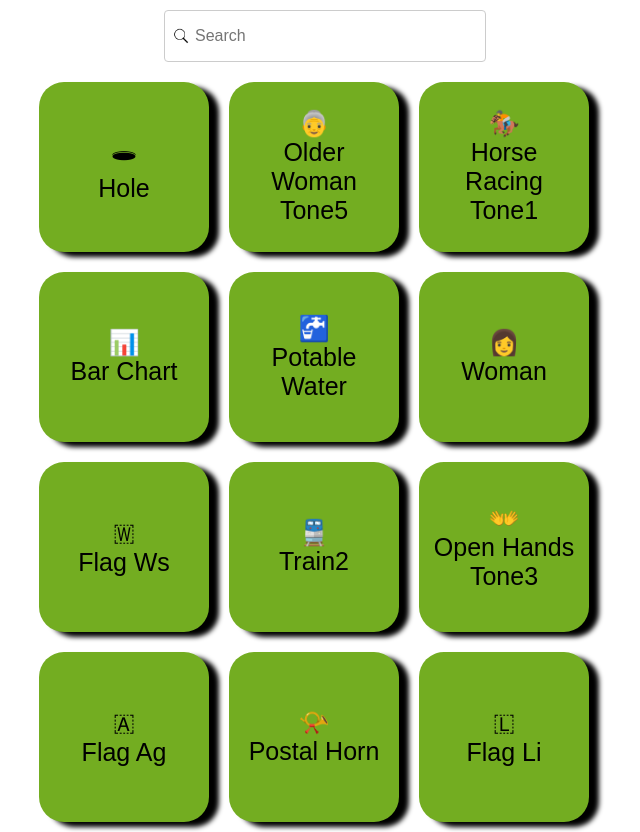
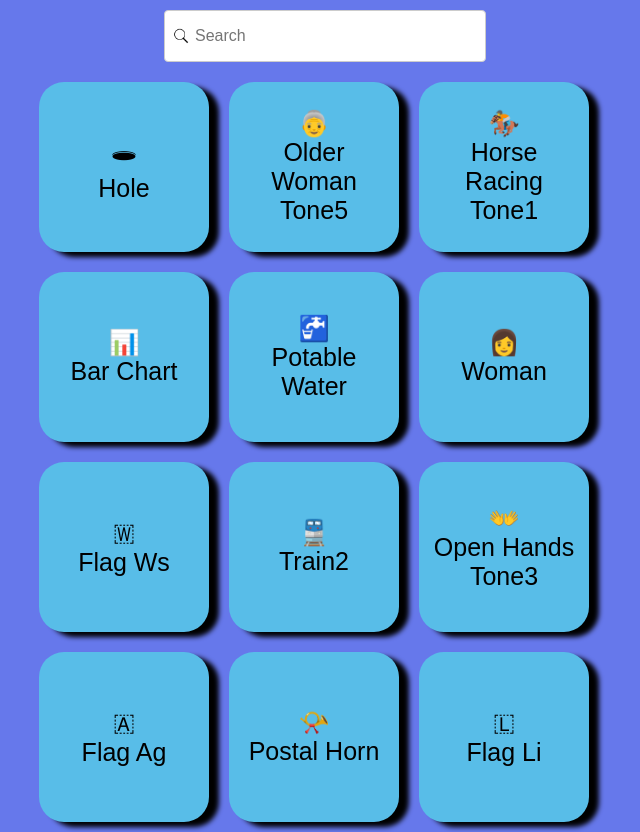
Before and after one commit to nde95/Emoji-Dictionary, a React (Vite) app: page / in a window 1280 px wide. Shown: the whole page, without its empty margins (326-966 px from the left). Built offline with nearby package versions, Linux system fonts and the light colour scheme.

Commit message:
style changes

```diff
--- a/src/components/emoji-card/emoji-card.styles.css
+++ b/src/components/emoji-card/emoji-card.styles.css
@@ -1,7 +1,7 @@
 .emoji-card {
     cursor: pointer;
     border-radius: 25px;
-    background: #73AD21;
+    background: #58bde8;
     padding: 10px;
     width: 150px;
     height: 150px;
--- a/src/index.css
+++ b/src/index.css
@@ -2,4 +2,5 @@ body {
     display: flex;
     justify-content: center;
     margin: 0px;
+    background-color: #6678EB;
 }
```
